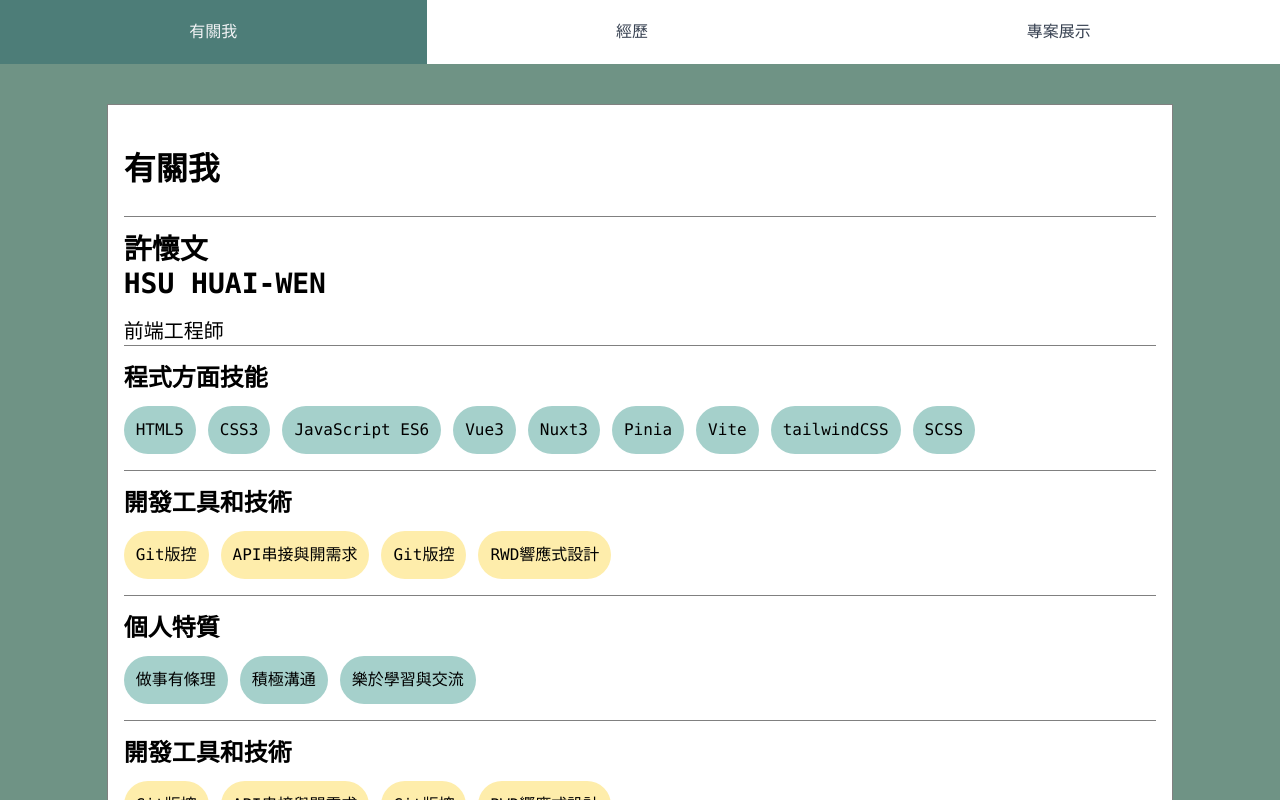
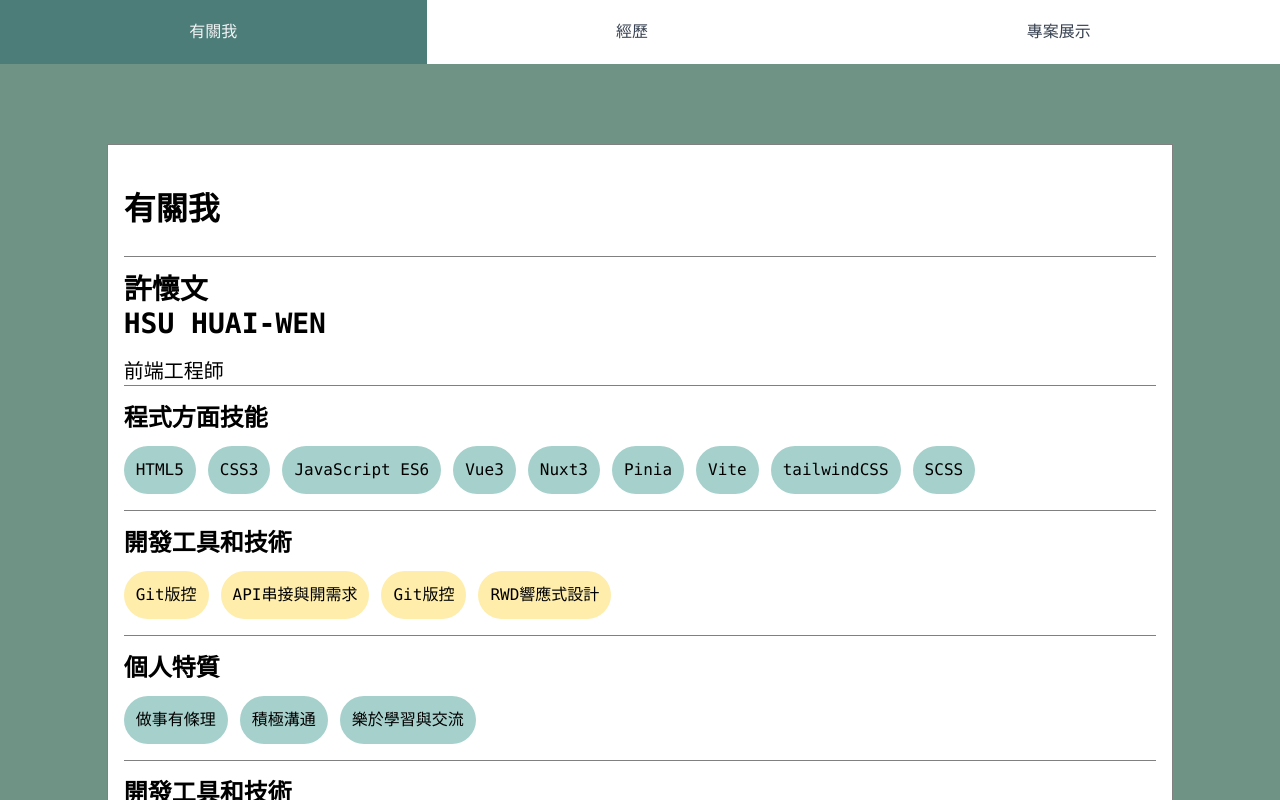
Before and after one commit to oeoeoyee/portfolio-nuxt, a Nuxt app: page / in a window 1280 px wide. Shown: the top 800 px of the page. Built offline with nearby package versions, Linux system fonts and the light colour scheme.

Commit message:
feat:解決se手機跑板問題(py)；尚可以再修改跳框顯示比例

```diff
--- a/pages/experience.vue
+++ b/pages/experience.vue
@@ -7,7 +7,7 @@ definePageMeta({
 </script>
 
 <template>
-  <div class="py-20 md:py-10">
+  <div class="py-10 md:py-20">
     <Section></Section>
   </div>
 </template>
--- a/pages/index.vue
+++ b/pages/index.vue
@@ -46,7 +46,7 @@ const emitSkillItem = (item: string): void => {
 </script>
 
 <template>
-  <div class="py-20 md:py-10 flex justify-center flex-wrap">
+  <div class="py-10 md:py-20 flex justify-center flex-wrap">
     <section class="border border-myColor-borderGery bg-white w-5/6 p-4">
         <div class="h-24 m-auto flex items-center border-b border-myColor-borderGery">
             <h2 class="text-3.5xl font-bold">有關我</h2>
--- a/pages/projects.vue
+++ b/pages/projects.vue
@@ -7,7 +7,7 @@ definePageMeta({
 </script>
 
 <template>
-  <div class="flex justify-center flex-wrap py-20 md:py-10">
+  <div class="flex justify-center flex-wrap py-10 md:py-20">
     <!-- 這個跟首頁的東西有重複 -->
       <section class="border border-myColor-borderGery bg-white w-5/6 p-4">
         <div class="h-24 m-auto flex items-center border-b border-myColor-borderGery">
```
